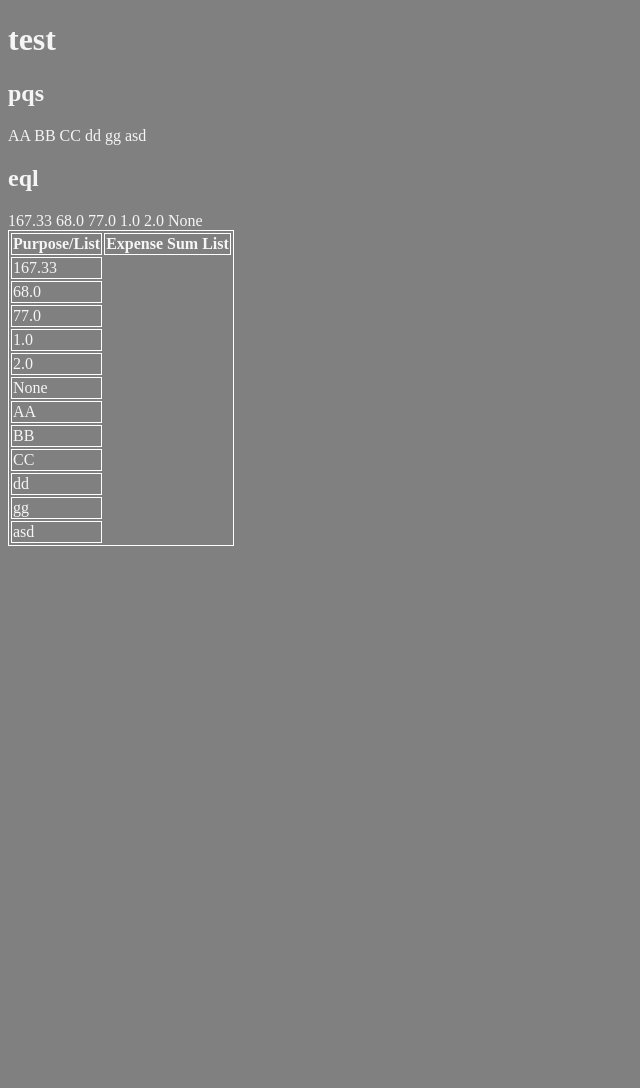
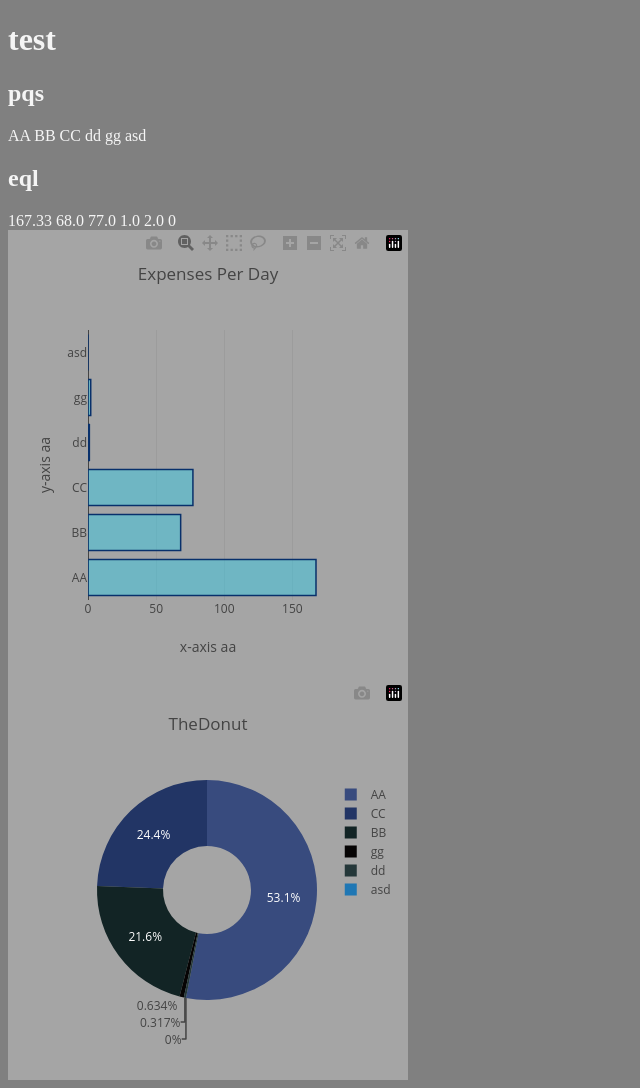
Before and after one commit to leonberkemeier/BudgetTracker, a Django app: page /test in a window 1280 px wide. Shown: the whole page, without its empty margins (0-640 px from the left). Before the commit the page ends 546 px from the top, so only its background shows below. Run offline with Django 5.2, Linux system fonts and the light colour scheme; data comes from the database, SQL or seed files in the repository; both versions use the stored data as it was after the commit; some libraries are stand-ins or nearby versions.

Commit message:
fixedPurposeEqualNull

```diff
--- a/finance/templates/test.html
+++ b/finance/templates/test.html
@@ -29,10 +29,10 @@
         {{i}}
     {% endfor %}
 
+    <div class="container"> <div id='myDiv'></div></div>
 
-    <div id='myDiv'></div>
-
-    <table>
+    <div id='theDonut'></div>
+    <!-- <table>
         <thead>
             <tr>
                 <th>
@@ -67,7 +67,7 @@
 
 
         </tbody>
-    </table>
+    </table> -->
 
     <script>
 
--- a/finance/tracker/static/css/test.css
+++ b/finance/tracker/static/css/test.css
@@ -2,3 +2,8 @@ body{
     background-color: grey;
     color: whitesmoke;
 }
+
+.container{
+    max-width: 400px;
+    overflow: hidden;
+}
--- a/finance/tracker/static/js/list.js
+++ b/finance/tracker/static/js/list.js
@@ -29,7 +29,7 @@ const data = [{
 }];
 
 const layout = {
-  title:"Expenses per Day",
+
   paper_bgcolor: 'rgb(165,165,165)',
   plot_bgcolor: 'rgb(165,165,165)',
   title: 'Expenses Per Day',
--- a/finance/tracker/static/js/test.js
+++ b/finance/tracker/static/js/test.js
@@ -1,18 +1,29 @@
 
 
-// const xArray=[{% for i in el %} '{{i}}' {% endfor %}];
-// const yArray=[{% for i in pl%} {{i}} {% endfor %}];
-// alert('hi');
+
 const data = [{
     x:xArray,
     y:yArray,
     type:"bar",
-    // text: xArray.map(String),
-    // bgcolor: "rgb(2,0,0)",
-    // textposition: 'auto',
-    // hoverinfo: 'label',
+
+    textposition: 'auto',
+    hoverinfo: 'label',
+
     orientation:"h",
-    marker: {color:"rgba(255,0,0,0.2)"}
+    marker: {color:"rgba(255,0,0,0.2)"},
+    marker: {
+
+      color: 'rgba(58,200,225,.5)',
+
+      line: {
+
+        color: 'rgb(8,48,107)',
+
+        width: 1.5
+
+      }
+
+    },
   }];
 
   const layout = {
@@ -20,6 +31,7 @@ const data = [{
     paper_bgcolor: 'rgb(165,165,165)',
     plot_bgcolor: 'rgb(165,165,165)',
     title: 'Expenses Per Day',
+
 
     xaxis: {
 
@@ -35,4 +47,45 @@ const data = [{
 };
 
 Plotly.newPlot('myDiv', data, layout);
-alert('hi');
+
+var ultimateColors = [
+
+  ['rgb(56, 75, 126)', 'rgb(18, 36, 37)', 'rgb(34, 53, 101)', 'rgb(36, 55, 57)', 'rgb(6, 4, 4)'],
+
+  ['rgb(177, 127, 38)', 'rgb(205, 152, 36)', 'rgb(99, 79, 37)', 'rgb(129, 180, 179)', 'rgb(124, 103, 37)'],
+
+  ['rgb(33, 75, 99)', 'rgb(79, 129, 102)', 'rgb(151, 179, 100)', 'rgb(175, 49, 35)', 'rgb(36, 73, 147)'],
+
+  ['rgb(146, 123, 21)', 'rgb(177, 180, 34)', 'rgb(206, 206, 40)', 'rgb(175, 51, 21)', 'rgb(35, 36, 21)']
+
+];
+
+var datad = [{
+  values: xArray,
+  labels: yArray,
+
+  marker: {
+
+    colors: ultimateColors[0]
+
+  },
+  hoverinfo: 'label+percent+name',
+  hole: .4,
+  type: 'pie'
+}];
+
+
+
+var layoutd = {
+  title: 'TheDonut',
+  paper_bgcolor: 'rgb(165,165,165)',
+  plot_bgcolor: 'rgb(165,165,165)',
+  height: 400,
+  width: 400,
+  showlegend: true,
+  // grid: {rows: 1, columns: 2}
+};
+
+Plotly.newPlot('theDonut', datad, layoutd);
+
+// alert('hi');
--- a/finance/tracker/views.py
+++ b/finance/tracker/views.py
@@ -38,9 +38,9 @@ def list(request):
     # print(pqs[0])
 
     pqs = purposeList(filter='purpose')
-    print(pqs)
+    # print(pqs)
     eql = expenseList()
-    print(eql)
+    # print(eql)
     expenses = expenses.all()
 
     context = {
@@ -63,15 +63,20 @@ def purposeList(filter):
 def expenseList():
     el = []
     pl = purposeList(filter='purpose')
-    print(pl)
+    # print(pl)
 
     for i in range(len(pl)):
+
         seqs =ExpensesItem.objects.filter(purpose = pl[i]).aggregate(Sum('amount')).get('amount__sum')
 
-        print(seqs)
+        # New Purpose might have no Expenses under their name: so the Value is Null
+        # Reasigning the Value to zero does not fukc with the JS
+        if seqs == None:
+            seqs = 0
+        # print(seqs)
         el.append(seqs)
 
-    print(el)
+    # print(el)
     return el
 
 def addexpense(request):
```
Also changed, not shown: finance/db.sqlite3.
